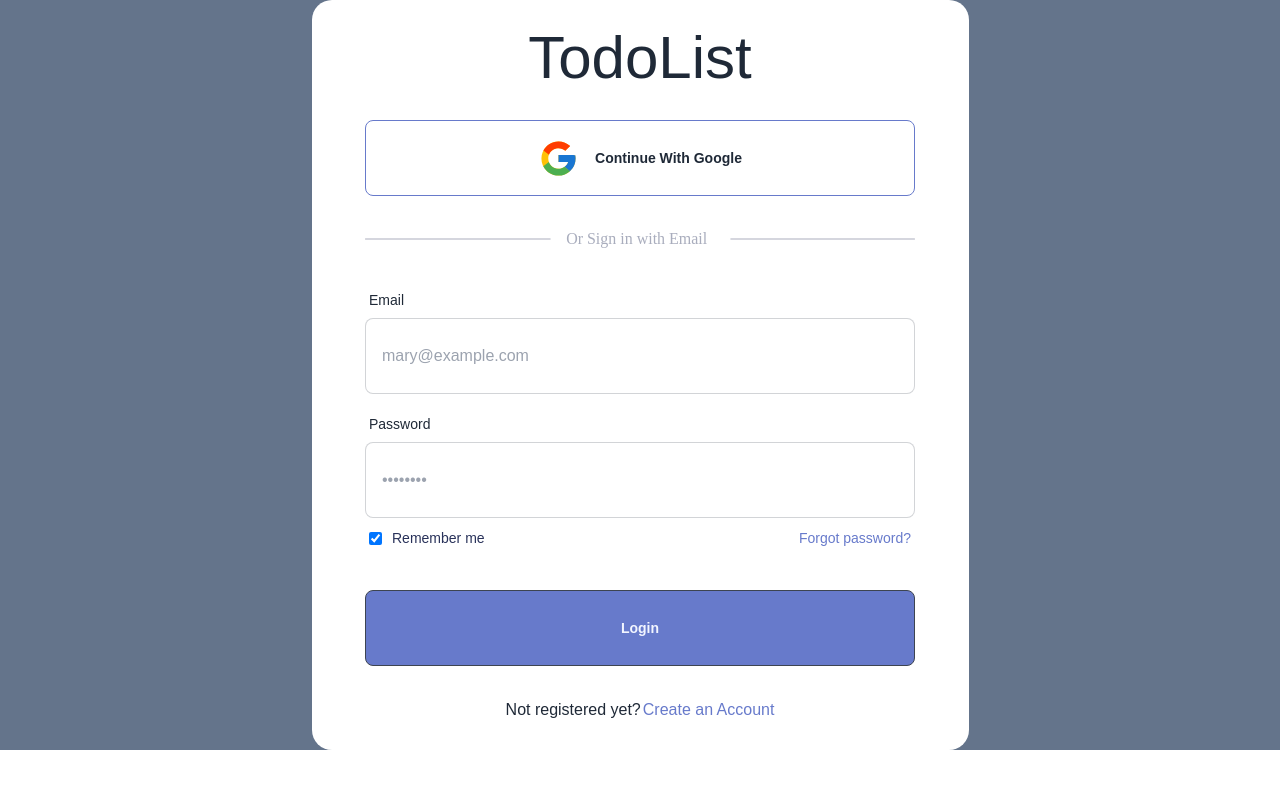
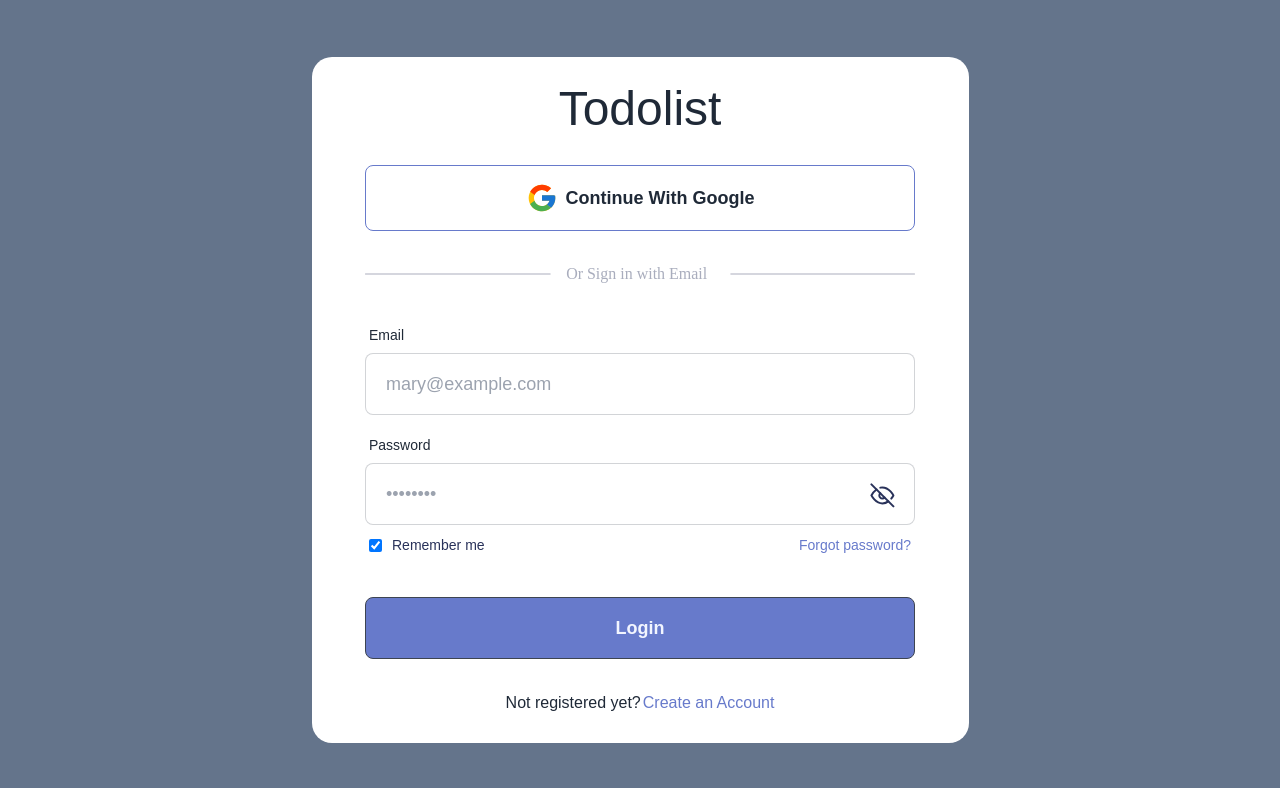
Before and after one commit to Beth-Taiwo/todolist, a Nuxt app: page / in a window 1280 px wide. Shown: the top 788 px of the page. Built offline with nearby package versions, Linux system fonts and the light colour scheme; a web font is replaced by a local one.

Commit message:
fixed login form height

```diff
--- a/components/Login.vue
+++ b/components/Login.vue
@@ -1,19 +1,21 @@
 <template>
-  <div class="bg-slate-500 w-full flex justify-center">
   <div
-      class="flex justify-center items-center bg-white py-7 w-[657px] rounded-[20px]"
+    class="bg-slate-500 min-h-screen w-full flex items-center justify-center"
+  >
+    <div
+      class="flex-grow-0 flex justify-center items-center bg-white py-7 w-[657px] rounded-[20px]"
     >
       <div class="w-[550px] flex flex-col items-center space-y-8">
-        <h1 class="text-6xl">TodoList</h1>
+        <h1 class="text-5xl">Todolist</h1>
 
         <button
-          class="btn btn-outline capitalize border-lightBlue h-[76px] w-full"
+          class="btn btn-outline capitalize border-lightBlue w-full py-4 h-auto"
         >
           <svg
             xmlns="http://www.w3.org/2000/svg"
             viewBox="0 0 48 48"
-            width="41px"
-            height="41px"
+            width="32px"
+            height="32px"
           >
             <path
               fill="#FFC107"
@@ -32,7 +34,7 @@
               d="M43.611,20.083H42V20H24v8h11.303c-0.792,2.237-2.231,4.166-4.087,5.571c0.001-0.001,0.002-0.001,0.003-0.002l6.19,5.238C36.971,39.205,44,34,44,24C44,22.659,43.862,21.35,43.611,20.083z"
             />
           </svg>
-          <span class="ml-4"> Continue with Google </span>
+          <span class="ml-2 text-lg"> Continue with Google </span>
         </button>
         <div>
           <svg
@@ -88,18 +90,20 @@
             id="email"
             type="text"
             placeholder="mary@example.com"
-            class="input input-bordered w-full h-[76px]"
+            class="input input-bordered w-full py-4 px-5 h-auto text-lg"
           />
           <label for="password" class="label mt-3">
             <span class="label-text">Password</span>
           </label>
+          <div class="relative">
             <input
               id="password"
               type="password"
               placeholder="••••••••"
-            class="input input-bordered w-full h-[76px]"
+              class="input input-bordered w-full py-4 pl-5 pr-16 h-auto text-lg"
             />
-          <!-- <svg
+            <svg
+              class="absolute top-0 right-5 transform translate-y-5"
               xmlns="http://www.w3.org/2000/svg"
               width="24.828"
               height="24.828"
@@ -131,7 +135,8 @@
                   stroke-width="2"
                 />
               </g>
-          </svg> -->
+            </svg>
+          </div>
           <div class="form-control flex-row justify-between">
             <label class="label cursor-pointer">
               <input
@@ -150,10 +155,10 @@
         </div>
 
         <button
-          class="btn bg-lightBlue capitalize h-[76px] w-full"
+          class="btn bg-lightBlue capitalize py-4 h-auto w-full"
           @click="login"
         >
-          <span class="font-extrabold text-lightGrey">Login</span>
+          <span class="font-extrabold text-lg text-lightGrey">Login</span>
         </button>
 
         <div class="text-center">
```
Lines whose indentation alone changed are shown as unchanged.
